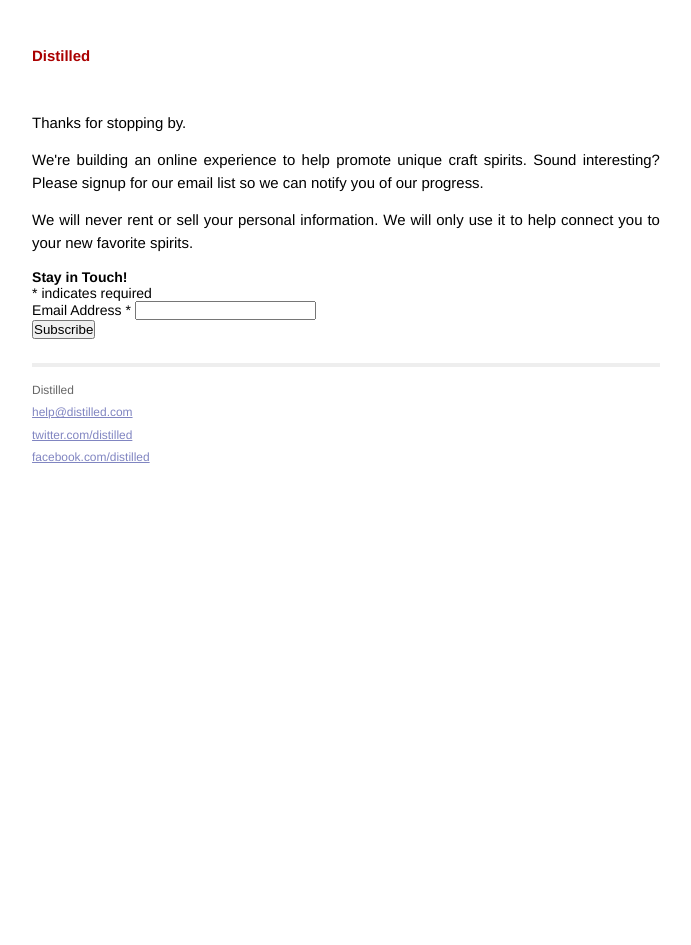
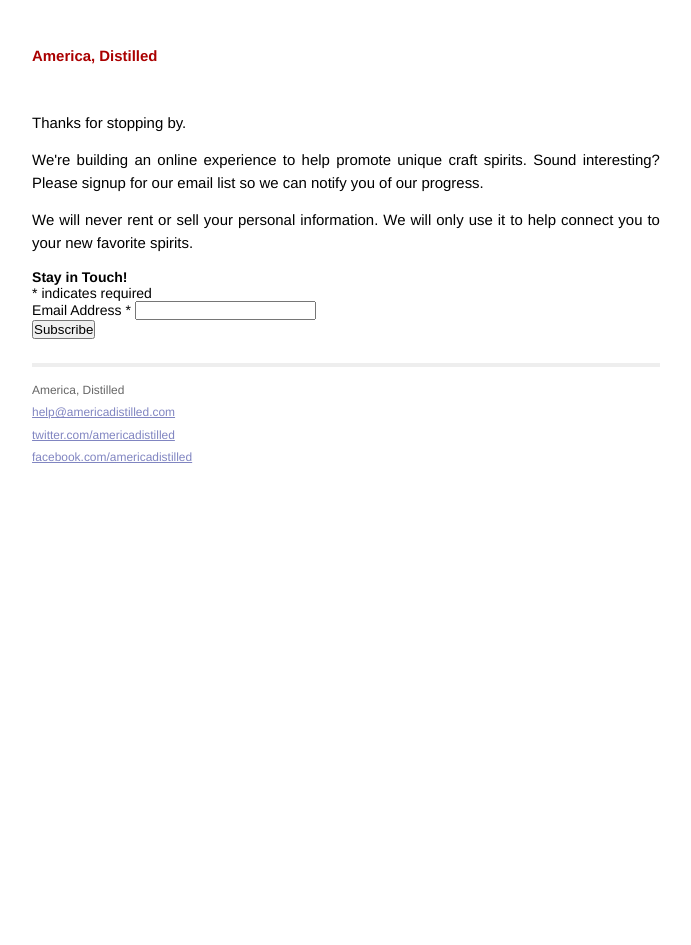
Before and after one commit to dotMR/distilled, a Jekyll site: the page built from index.html, in a window 1280 px wide. Shown: the whole page, without its empty margins (294-985 px from the left). Built offline with Jekyll 4.4.1, drawn with Linux system fonts in a browser that asks for light colours; nearby versions of some CDN libraries; Markdown is read by kramdown in place of the engine named in the settings; comment, search, counter and statistics services are not loaded.

Commit message:
updating gh-pages branch

```diff
--- a/_config.yml
+++ b/_config.yml
@@ -1,3 +1,3 @@
-name: Distilled
+name: America, Distilled
 markdown: redcarpet
 pygments: true
--- a/_layouts/default.html
+++ b/_layouts/default.html
@@ -7,10 +7,10 @@
         <meta name="viewport" content="width=device-width">
 
         <!-- syntax highlighting CSS -->
-        <link rel="stylesheet" href="/css/syntax.css">
+        <link rel="stylesheet" href="/assets/css/syntax.css">
 
         <!-- Custom CSS -->
-        <link rel="stylesheet" href="/css/main.css">
+        <link rel="stylesheet" href="/assets/css/main.css">
 
     </head>
     <body>
@@ -23,10 +23,10 @@
             <div class="footer">
               <div class="contact">
                 <p>
-                  Distilled<br />
-                  <a href="mailto:help@distilled.com">help@distilled.com</a><br />
-                  <a href="http://twitter.com/yourusername/">twitter.com/distilled</a><br />
-                  <a href="http://facebook.com/yourusername/">facebook.com/distilled</a><br />
+                  America, Distilled<br />
+                  <a href="mailto:help@americadistilled.com">help@americadistilled.com</a><br />
+                  <a href="http://twitter.com/yourusername/">twitter.com/americadistilled</a><br />
+                  <a href="http://facebook.com/yourusername/">facebook.com/americadistilled</a><br />
                 </p>
               </div>
               <div class="contact">
--- a/index.html
+++ b/index.html
@@ -1,12 +1,11 @@
 ---
 layout: default
-title: Distilled
+title: America, Distilled
 ---
 
 <div id="home">
     <p>Thanks for stopping by.</p>
     <p>We're building an online experience to help promote unique craft spirits. Sound interesting? Please signup for our email list so we can notify you of our progress.</p>
     <p>We will never rent or sell your personal information. We will only use it to help connect you to your new favorite spirits.</p>
-
     {% include email-form.html %}
 </div>
```
Also changed, not shown: _layouts/post.html (deleted, +0 -9 lines), _posts/2013-11-02-welcome-to-jekyll.markdown (deleted, +0 -24 lines), assets/css/main.css (renamed from css/main.css), assets/css/syntax.css (renamed from css/syntax.css), 6 other files.
